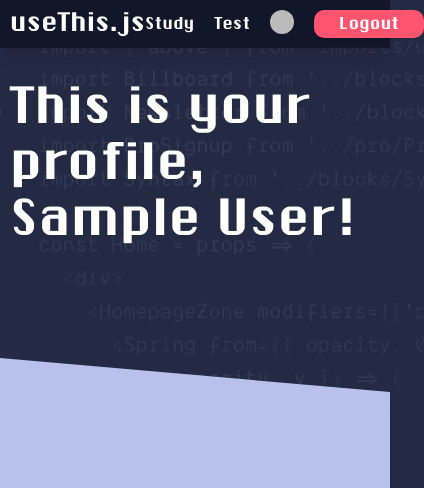
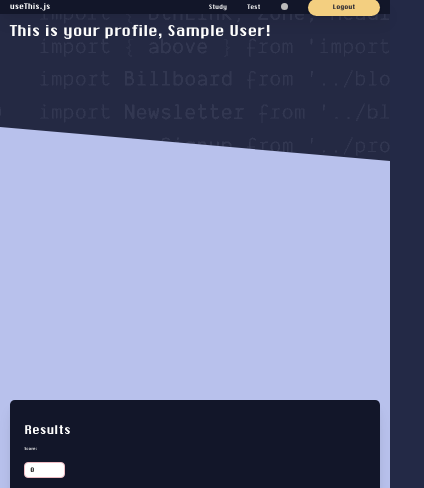
Before and after one commit to mattzuckermann/usethis, a Next.js app: page /profile in a window 390 px wide. Shown: the top 488 px of the page, 424 px wide, since content can reach past the window. Built offline with nearby package versions, Linux system fonts and the light colour scheme; no server answers; sample sign-in values are in the browser's storage.

Commit message:
refactor: beginnings of mobile responsiveness and classless CSS

```diff
--- a/assets/css/style.css
+++ b/assets/css/style.css
@@ -1,4 +1,4 @@
-@import url("https://fonts.googleapis.com/css2?family=Lora&family=Ubuntu:wght@300&display=swap");
+@import url('https://fonts.googleapis.com/css2?family=Lora&family=Ubuntu:wght@300&display=swap');
 body {
   /* COLORS */
   --black: #121629;
@@ -23,7 +23,6 @@
   /* Type */
   --headingFont: Chicago, Lora, serif;
   --bodyFont: Chicago, Ubuntu, sans-serif;
-  --baseFontSize: 112.5%;
   /* Styles */
   --line: solid 1px var(--lineColor);
   /* 18px */
@@ -47,15 +46,17 @@
   --headerHeight: 3rem;
   --borderRadius: 10px;
   background-color: var(--darkBlue);
-  background-image: url("/Homepage.webp");
+  background-image: url('/Homepage.webp');
   font-family: var(--bodyFont);
   color: var(--white);
 }
 
 /* Type Scale */
 html {
+  --baseFontSize: 112.5%;
   font-size: var(--baseFontSize);
   box-sizing: border-box;
+  overflow-x: hidden;
 }
 
 *,
@@ -91,6 +92,7 @@
 
 /* For loop going through varying header sizes */
 h1 {
+  position: relative;
   font-size: var(--h1);
   font-family: var(--headingFont);
   font-weight: 400;
@@ -102,6 +104,7 @@
 }
 
 h2 {
+  position: relative;
   font-size: var(--h2);
   font-family: var(--headingFont);
   font-weight: 400;
@@ -113,6 +116,7 @@
 }
 
 h3 {
+  position: relative;
   font-size: var(--h3);
   font-family: var(--headingFont);
   font-weight: 400;
@@ -124,6 +128,7 @@
 }
 
 h4 {
+  position: relative;
   font-size: var(--h4);
   font-family: var(--headingFont);
   font-weight: 400;
@@ -135,6 +140,7 @@
 }
 
 h5 {
+  position: relative;
   font-size: var(--h5);
   font-family: var(--headingFont);
   font-weight: 400;
@@ -146,6 +152,7 @@
 }
 
 h6 {
+  position: relative;
   font-size: var(--h6);
   font-family: var(--headingFont);
   font-weight: 400;
@@ -166,7 +173,7 @@
   list-style-type: none;
 }
 
-input[type=radio] {
+input[type='radio'] {
   margin: 0px;
 }
 
@@ -176,19 +183,19 @@
   align-items: center;
 }
 
-input[type=radio] {
+input[type='radio'] {
   opacity: 0;
   margin: 0 0.5rem 0 0;
   z-index: 1;
   cursor: pointer;
 }
-input[type=radio] + label {
+input[type='radio'] + label {
   position: relative;
   display: inline-block;
   cursor: pointer;
 }
-input[type=radio] + label::before {
-  content: "";
+input[type='radio'] + label::before {
+  content: '';
   display: inline-block;
   position: absolute;
   top: -2px;
@@ -198,8 +205,8 @@
   width: 18px;
   height: 18px;
 }
-input[type=radio] + label::after {
-  content: "";
+input[type='radio'] + label::after {
+  content: '';
   position: absolute;
   display: inline-block;
   left: -20.5px;
@@ -208,13 +215,14 @@
   width: 12px;
   height: 12px;
 }
-input[type=radio] + label > p {
+input[type='radio'] + label > p {
   margin: 0px;
 }
-input[type=radio]:checked + label::after {
+input[type='radio']:checked + label::after {
   background: var(--green);
 }
-input[type=radio]:focus + label::before, input[type=radio]:hover + label::before {
+input[type='radio']:focus + label::before,
+input[type='radio']:hover + label::before {
   box-shadow: 0 0px 8px var(--green);
 }
 
@@ -307,6 +315,10 @@
   font-size: var(--smallText);
 }
 
+form img {
+  width: 30rem;
+}
+
 /* Page layout classes */
 .contentWrapper {
   padding-bottom: 3rem;
@@ -322,6 +334,21 @@
 }
 
 /* Specialty classes */
+.absoluteJavaScriptLogo {
+  position: absolute;
+  top: -4rem;
+  right: -5rem;
+}
+.absoluteJavaScriptLogo > div > img {
+  width: 1.8em;
+  box-shadow: 0.1em 0.033em var(--javaScriptYellow);
+}
+
+.avatar {
+  width: 1.5rem;
+  border-radius: 1rem;
+}
+
 .card {
   background-color: var(--black);
   padding: 3rem;
@@ -345,13 +372,25 @@
   justify-content: center;
 }
 
+.flexCentered {
+  display: flex;
+  justify-content: center;
+  align-items: center;
+  margin: 10rem;
+}
+
+.fullWidth {
+  width: 100%;
+}
+
 .separator {
   display: flex;
   align-items: center;
   justify-content: center;
 }
-.separator::before, .separator::after {
-  content: "";
+.separator::before,
+.separator::after {
+  content: '';
   flex: 1;
   border-bottom: 1px solid var(--white);
 }
@@ -364,8 +403,8 @@
 
 .splashContainer {
   color: var(--black);
-  text-shadow: 8px 1px var(--javaScriptYellow);
-  background-image: url("/background.png");
+  text-shadow: 0.44rem 0.05rem var(--javaScriptYellow);
+  background-image: url('/background.png');
   background-size: 100vw 150vh;
   display: flex;
   flex-direction: column;
@@ -391,6 +430,27 @@
   --grey: #a7a9be;
 }
 
+/* media queries */
+@media screen and (max-width: 1100px) {
+  html {
+    --baseFontSize: 87.5%;
+  }
+}
+@media screen and (max-width: 850px) {
+  html {
+    --baseFontSize: 75%;
+  }
+}
+@media screen and (max-width: 600px) {
+  html {
+    --baseFontSize: 40%;
+  }
+}
+@media screen and (max-width: 400px) {
+  html {
+    --baseFontSize: 30%;
+  }
+}
 /*# sourceMappingURL=style.css.map */
 
 /*# sourceMappingURL=style.css.map */
--- a/assets/scss/style.scss
+++ b/assets/scss/style.scss
@@ -24,7 +24,6 @@
   /* Type */
   --headingFont: Chicago, Lora, serif;
   --bodyFont: Chicago, Ubuntu, sans-serif;
-  --baseFontSize: 112.5%;
   /* Styles */
   --line: solid 1px var(--lineColor);
   /* 18px */
@@ -56,8 +55,10 @@
 
 /* Type Scale */
 html {
+  --baseFontSize: 112.5%;
   font-size: var(--baseFontSize);
   box-sizing: border-box;
+  overflow-x: hidden;
 }
 
 *,
@@ -95,6 +96,7 @@
 /* For loop going through varying header sizes */
 @for $i from 1 through 6 {
   h#{$i} {
+    position: relative;
     font-size: var(--h#{$i});
     font-family: var(--headingFont);
     font-weight: 400;
@@ -266,6 +268,10 @@
   font-size: var(--smallText);
 }
 
+form img {
+  width: 30rem;
+}
+
 /* Page layout classes */
 .contentWrapper {
   padding-bottom: 3rem;
@@ -279,6 +285,20 @@
 }
 
 /* Specialty classes */
+.absoluteJavaScriptLogo {
+  position: absolute;
+  top: -4rem;
+  right: -5rem;
+  > div > img {
+    // width: 98.8848px;
+    width: 1.8em;
+    box-shadow: 0.1em 0.033em var(--javaScriptYellow);
+  }
+}
+.avatar {
+  width: 1.5rem;
+  border-radius: 1rem;
+}
 .card {
   background-color: var(--black);
   padding: 3rem;
@@ -299,6 +319,15 @@
   flex-direction: column;
   justify-content: center;
 }
+.flexCentered {
+  display: flex;
+  justify-content: center;
+  align-items: center;
+  margin: 10rem;
+}
+.fullWidth {
+  width: 100%;
+}
 .separator {
   display: flex;
   align-items: center;
@@ -318,7 +347,7 @@
 }
 .splashContainer {
   color: var(--black);
-  text-shadow: 8px 1px var(--javaScriptYellow);
+  text-shadow: 0.44rem 0.05rem var(--javaScriptYellow);
   background-image: url('/background.png');
   background-size: 100vw 150vh;
   display: flex;
@@ -344,4 +373,26 @@
   --grey: #a7a9be;
 }
 
+/* media queries */
+@media screen and (max-width: 1100px) {
+  html {
+    --baseFontSize: 87.5%;
+  }
+}
+@media screen and (max-width: 850px) {
+  html {
+    --baseFontSize: 75%;
+  }
+}
+@media screen and (max-width: 600px) {
+  html {
+    --baseFontSize: 40%;
+  }
+}
+@media screen and (max-width: 400px) {
+  html {
+    --baseFontSize: 30%;
+  }
+}
+
 /*# sourceMappingURL=style.css.map */
--- a/components/Form/FormSection.tsx
+++ b/components/Form/FormSection.tsx
@@ -7,7 +7,9 @@
   return (
     <section className="container layout">
       <div className="card">
+        <h2>Results</h2>
         <ResultForm />
+        <br />
         <ResultList />
       </div>
       <AbsoluteBlock />
--- a/components/Header/LoggedIn.tsx
+++ b/components/Header/LoggedIn.tsx
@@ -21,16 +21,14 @@
         <Link href="/profile">
           <a>
             <img
+              className="avatar"
               src={user.image === null ? '/profileIcon.png' : user.image}
-              style={{ width: '1.5rem', borderRadius: '1rem' }}
               alt="profile_avatar"
             />
           </a>
         </Link>
         <a>
-          <button className="cancel" onClick={() => signOut()}>
-            Logout
-          </button>
+          <button onClick={() => signOut()}>Logout</button>
         </a>
       </nav>
     </header>
--- a/pages/_app.tsx
+++ b/pages/_app.tsx
@@ -14,6 +14,7 @@
   return (
     <Provider session={pageProps.session}>
       <Head>
+        <meta name="viewport" content="width=device-width, initial-scale=1" />
         <link rel="icon" href="/favicon.svg" />
         <link rel="stylesheet" href="/fonts/stylesheet.css" />
       </Head>
```
Also changed, not shown: pages/auth/signin.tsx (+3 -6 lines), pages/take-a-test.tsx (+5 -16 lines), 1 other file (tests, documents, lock files or other folders).
